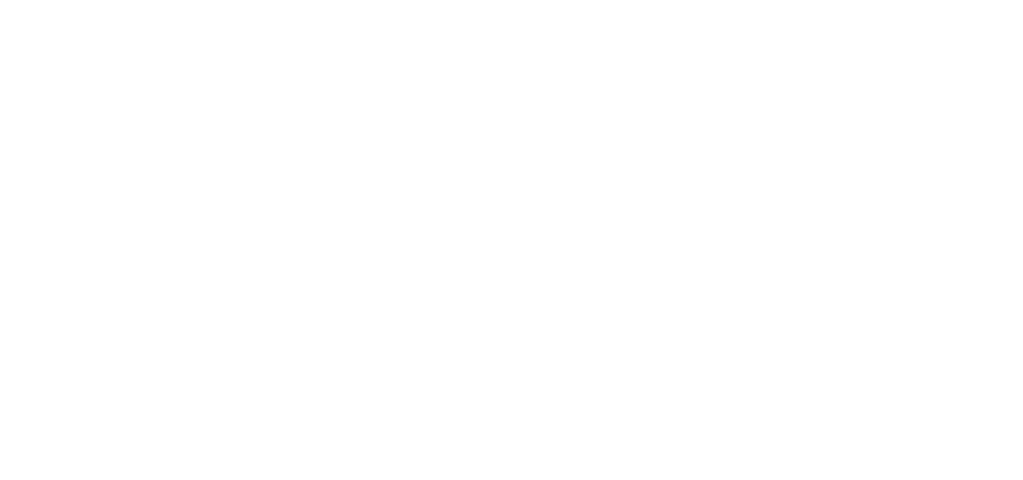
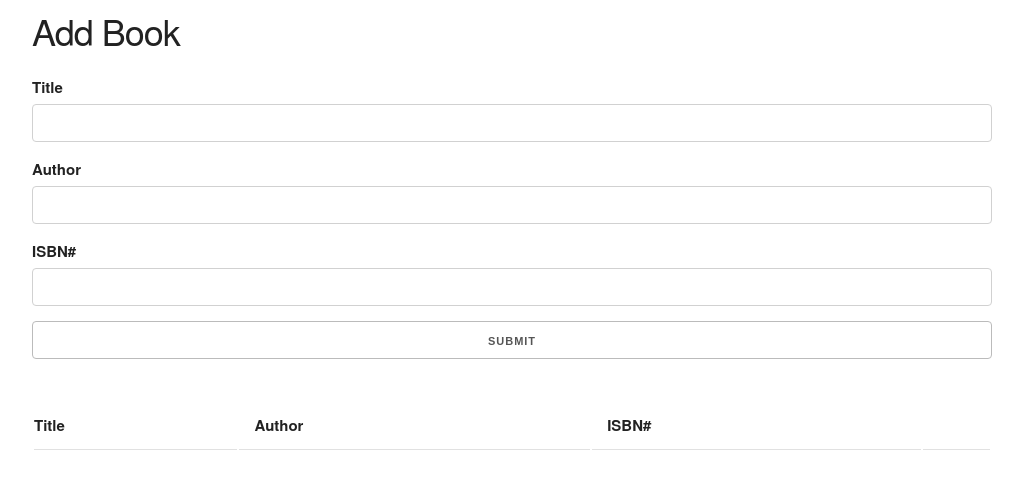
Before and after one commit to Mohabbatridoy/Book_list, a plain HTML site: page index.html in a window 1280 px wide. Shown: the whole page, without its empty margins (128-1151 px from the left). Drawn offline with nearby package versions, Linux system fonts and the light colour scheme.

Commit message:
design ui

```diff
--- a/index.html
+++ b/index.html
@@ -3,13 +3,50 @@
   <head>
     <meta charset="utf-8">
     <meta name="viewport" content="width=device-width, initial-scale=1">
+    <link rel="stylesheet" href="https://cdnjs.cloudflare.com/ajax/libs/skeleton/2.0.4/skeleton.min.css" integrity="sha512-EZLkOqwILORob+p0BXZc+Vm3RgJBOe1Iq/0fiI7r/wJgzOFZMlsqTa29UEl6v6U6gsV4uIpsNZoV32YZqrCRCQ==" crossorigin="anonymous" referrerpolicy="no-referrer" />
+
     <title>Book List</title>
-
-    <link href="https://cdn.jsdelivr.net/npm/bootstrap@5.3.2/dist/css/bootstrap.min.css" rel="stylesheet">
 
   </head>
   <body>
+    <div class="container">
+      <h3>Add Book</h3>
+      <form id="book-form">
+        <div>
+          <label for="title" class="u-full-width">Title</label>
+          <input type="text" id="title-input" class="u-full-width">
+        </div>
 
+        <div>
+          <label for="author" class="u-full-width">Author</label>
+          <input type="text" id="author-input" class="u-full-width">
+        </div>
+
+        <div>
+          <label for="isbn" class="u-full-width">ISBN#</label>
+          <input type="text" id="isbn-input" class="u-full-width">
+        </div>
+
+        <div>
+          <input type="submit" id="submit-button" value="SUBMIT" class="u-full-width">
+        </div>
+
+      </form>
+
+      <table class="u-full-width">
+        <thead>
+          <tr>
+            <th>Title</th>
+            <th>Author</th>
+            <th>ISBN#</th>
+            <th></th>
+          </tr>
+        </thead>
+        <tbody id="table-body">
+
+        </tbody>
+      </table>
+    </div>
 
 
     <script src="js/script.js"></script>
```
